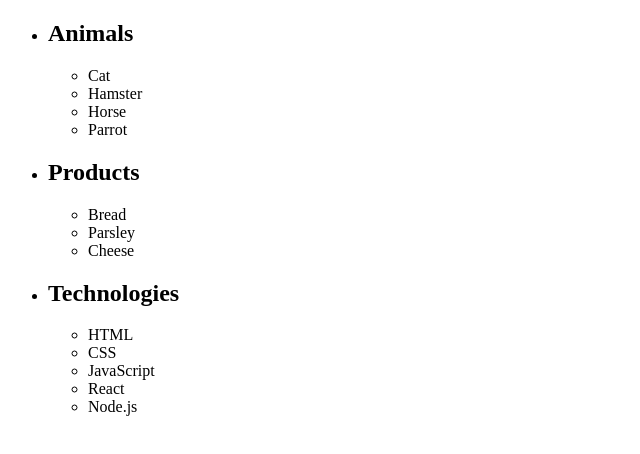
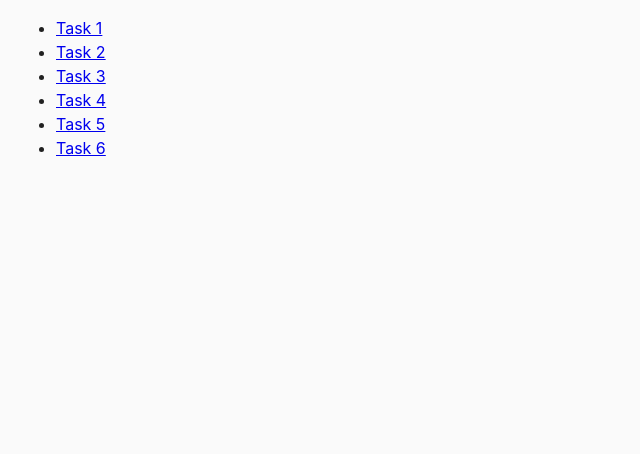
Before and after one commit to darislava/goit-js-hw-07, a plain HTML site: page index.html in a window 1280 px wide. Shown: the whole page, without its empty margins (0-640 px from the left). Drawn offline with Linux system fonts and the light colour scheme.

Commit message:
fix; add task-1.html

```diff
--- a/index.html
+++ b/index.html
@@ -2,44 +2,19 @@
 <html lang="en">
   <head>
     <meta charset="UTF-8" />
+    <meta http-equiv="X-UA-Compatible" content="IE=edge" />
     <meta name="viewport" content="width=device-width, initial-scale=1.0" />
-    <title>DOM Task 1</title>
+    <title>Homework 7</title>
+    <link rel="stylesheet" href="./css/common.css" />
   </head>
-
   <body>
-
-    <ul id="categories">
-      <li class="item">
-        <h2>Animals</h2>
-        <ul>
-          <li>Cat</li>
-          <li>Hamster</li>
-          <li>Horse</li>
-          <li>Parrot</li>
-        </ul>
-      </li>
-
-      <li class="item">
-        <h2>Products</h2>
-        <ul>
-          <li>Bread</li>
-          <li>Parsley</li>
-          <li>Cheese</li>
-        </ul>
-      </li>
-
-      <li class="item">
-        <h2>Technologies</h2>
-        <ul>
-          <li>HTML</li>
-          <li>CSS</li>
-          <li>JavaScript</li>
-          <li>React</li>
-          <li>Node.js</li>
-        </ul>
-      </li>
+    <ul>
+      <li><a href="./task-1.html">Task 1</a></li>
+      <li><a href="./task-2.html">Task 2</a></li>
+      <li><a href="./task-3.html">Task 3</a></li>
+      <li><a href="./task-4.html">Task 4</a></li>
+      <li><a href="./task-5.html">Task 5</a></li>
+      <li><a href="./task-6.html">Task 6</a></li>
     </ul>
-
-    <script src="./js/task-1.js"></script>
   </body>
 </html>
```
Also changed, not shown: task-1.html (added, +45 -0 lines).
